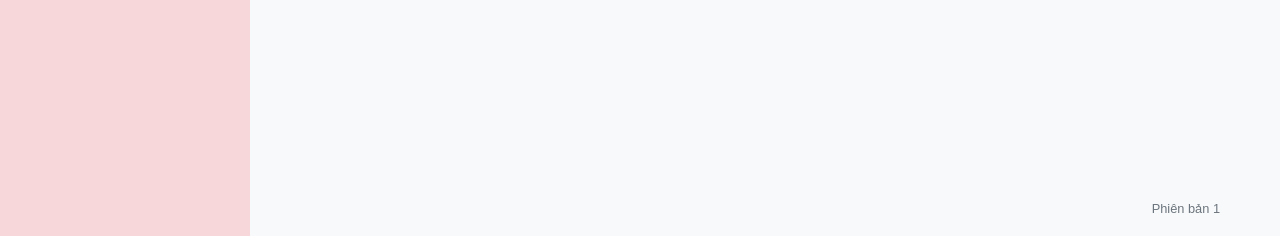
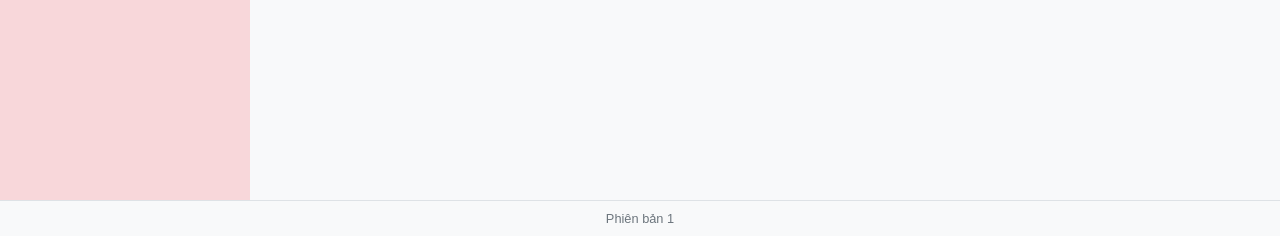
Before and after one commit to nhattran-123/Quan_ly_sinh_vien_28-09-2025, a Flask app: template website/templates/lecturer/trangChu.html in a window 1280 px wide. Shown: the part 564-800 px from the top of the page. Run offline with Flask 3, Linux system fonts and the light colour scheme; the template is opened without the code that fills it, so the values that code supplies are empty.

Commit message:
lecturer

```diff
--- a/website/templates/lecturer/trangChu.html
+++ b/website/templates/lecturer/trangChu.html
@@ -48,12 +48,12 @@
                     </dl>
                     <form id="logoutForm" hidden action="../../api/auth/logout" method="POST"></form>
                 </section>
-
-                <footer class="page-footer" style="position: absolute; bottom: 10px; right: 30px; border-top: none; background-color: transparent;">
+                </div>
+                <footer class="page-footer" >
                     Phiên bản 1
                 </footer>
             </main>
-        </div>
+
     </div>
 
     <script src="../../static/form.js"></script>
```
